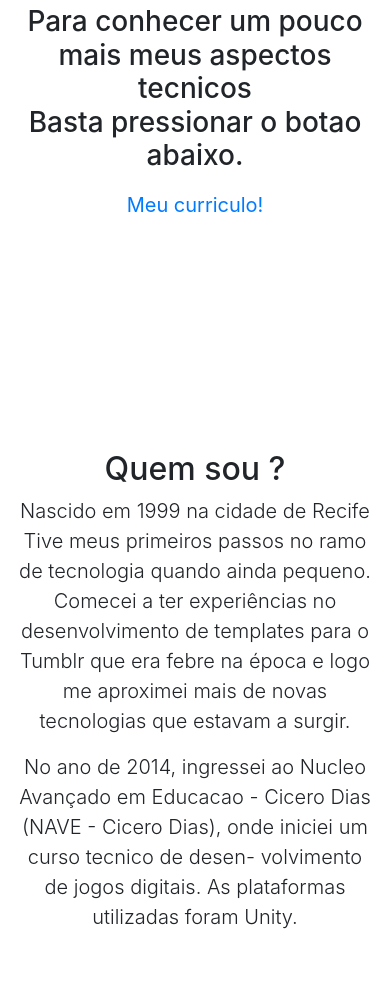
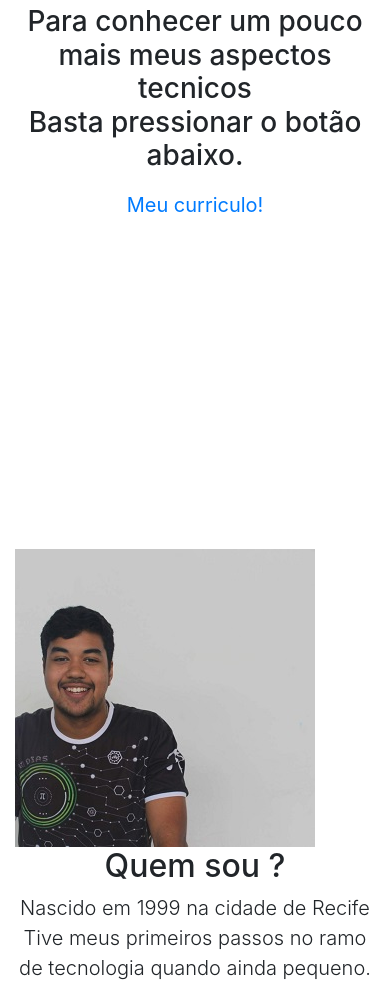
Before and after one commit to kpoliveira/meusite, a plain HTML site: page index.html in a window 390 px wide. Shown: the part 545-1526 px from the top of the page. Before the commit the page ends 1493 px from the top, so only its background shows below. Drawn offline with Linux system fonts and the light colour scheme.

Commit message:
Tentativa de fazer Animate Image

```diff
--- a/estilo_index.css
+++ b/estilo_index.css
@@ -20,3 +20,9 @@ html, body{
     font-size: 500%;
     font-weight: 700
 }
+#texto{
+    padding-top: 100px;
+}
+#foto_perfil{
+    size: 100px;
+}
--- a/index.html
+++ b/index.html
@@ -1,6 +1,7 @@
 <!doctype html>
-<html>
+<html lang="en">
 <head>
+	<meta charset="utf-8">
 	<title>Primeiro site do Kelvinho</title>
 
 	<!--css-->
@@ -10,8 +11,11 @@
 	<script src="public/js/jquery.js"></script>
 	<script src="public/js/bootstrap.min.js"></script>
 	<script src="public/js/bootstrap.bundle.min.js"></script>
+	<script src="public/indexjava.js"></script>
 	<!-- fim do boostrap javascript-->
+
 	<link href="estilo_index.css" rel="stylesheet"/>
+
 
 </head>
 <body>
@@ -33,16 +37,17 @@
 		<div class="landing-text">
 			<h1>Bem, vindo!</h1>
 			<h3>Para conhecer um pouco mais meus aspectos tecnicos<br>
-				Basta pressionar o botao abaixo.
+				Basta pressionar o botão abaixo.
 			</h3>
 			<a href="#" class="btn btn-default btn-lg">Meu curriculo!</a>
 		</div>
 	</div>
 
-	<div class="padding">
+	<div class="padding" id="texto">
 		<div class="container">
 			<div class="row">
-				<div class="col-sm-6">
+				<div class="col-sm-6" id="foto_perfil">
+						<img src="img/perfil.jpg">
 				</div>
 				<div class="col-sm-6 text-center">
 					<h2>Quem sou ?</h2>
```
Also changed, not shown: img/perfil.jpg (added), indexjava.js (added).
